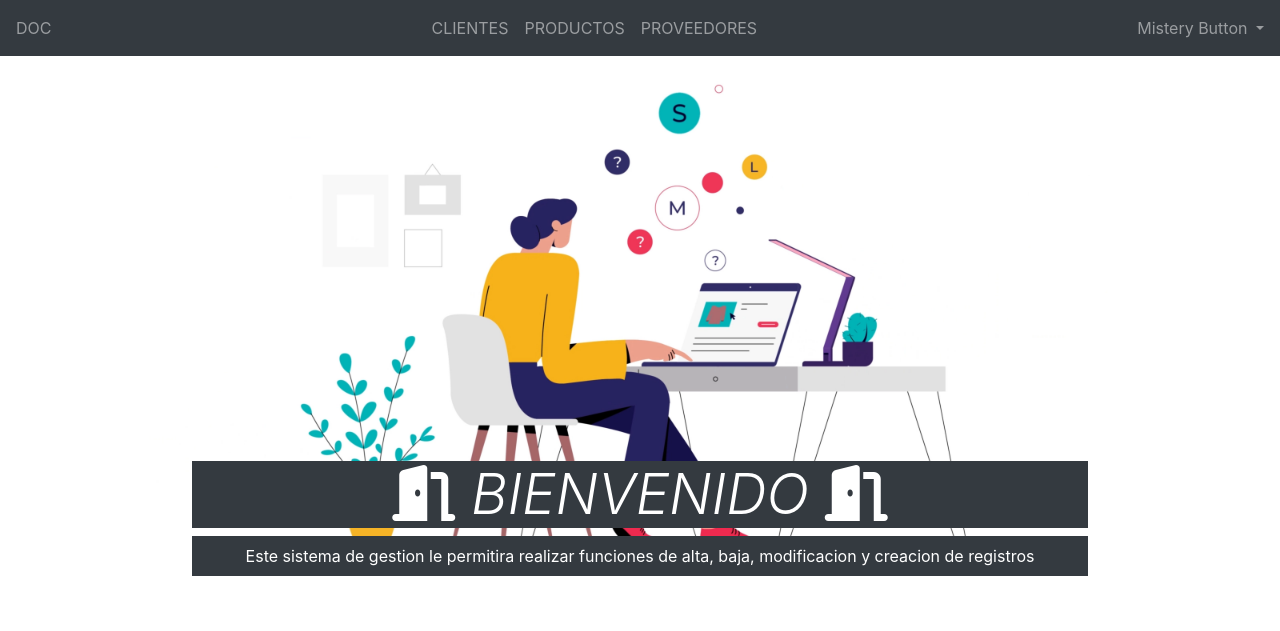
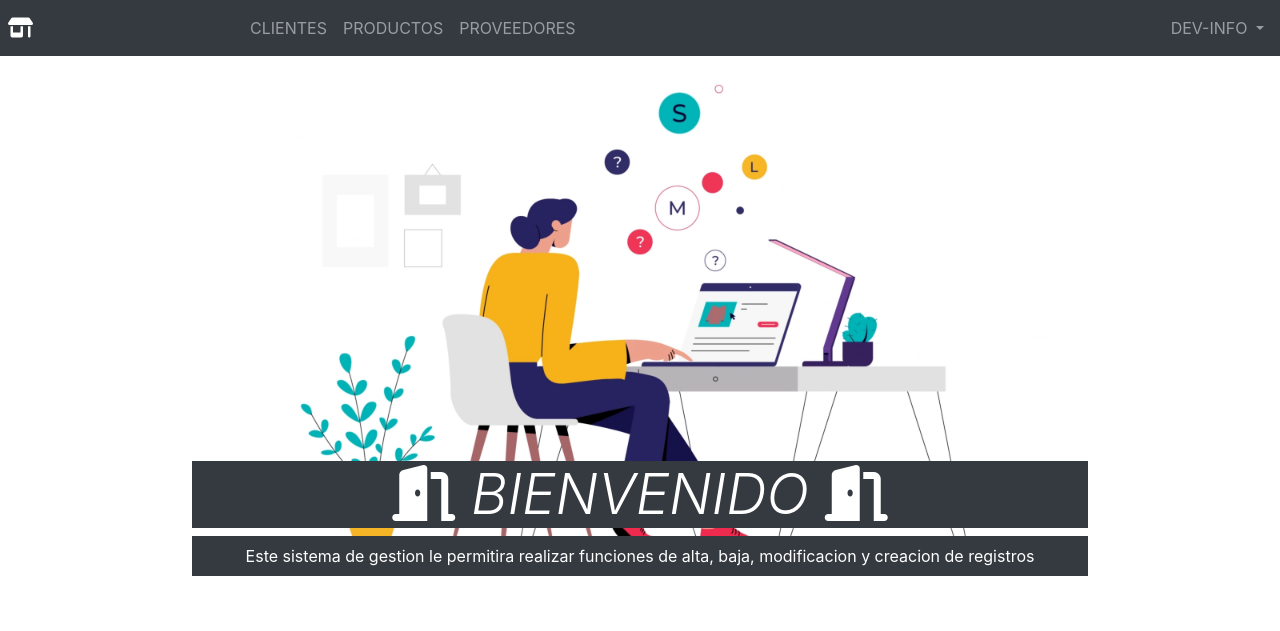
Before and after one commit to Matiasits/Proyecto-Final-Despensa, a Django app: page /inicio/ in a window 1280 px wide. Shown: the top 631 px of the page. Run offline with Django 3.2, Linux system fonts and the light colour scheme; some libraries are stand-ins or nearby versions.

Commit message:
agregado icono en navbar

```diff
--- a/templates/home.html
+++ b/templates/home.html
@@ -16,13 +16,9 @@
         <span class="navbar-toggler-icon"></span>
     </button>
 
-    <div class="collapse navbar-collapse" id="collapsibleNavbar">
-        <ul class="navbar-nav">
-            <li class="nav-item">
-                <a class="nav-link" href="https://docs.google.com/document/d/11gKIexvtgDjJnvWaDWfe-55VHDUgXjgX4p4SLRJCOlY/edit" target="_blank">DOC</a>
-            </li>
-        </ul>
-    </div>
+    <a class="navbar-brand" href="#">
+        <i class="fa-solid fa-shop"></i>
+    </a>
 
     <div class="collapse navbar-collapse justify-content-center " id="collapsibleNavbar">
         <!-- Links LISTADO PROVEEDORES-->
@@ -43,11 +39,12 @@
         <ul class="navbar-nav">
             <li class="nav-item dropdown">
                 <a class="nav-link dropdown-toggle" href="#" id="navbardrop" data-toggle="dropdown">
-                  Mistery Button
+                  DEV-INFO
                 </a>
                 <div class="dropdown-menu">
-                  <a class="dropdown-item" href="https://www.linkedin.com/in/matias-roldan-71b255237/" target="_blank">LINKEDIN</a>
-                  <a class="dropdown-item" href="https://github.com/Matiasits/Proyecto-Final-Despensa.git" target="_blank" >GITHUB</a>
+                    <a class="dropdown-item" href="https://www.linkedin.com/in/matias-roldan-71b255237/" target="_blank">Linkedin</a>
+                    <a class="dropdown-item" href="https://github.com/Matiasits/Proyecto-Final-Despensa.git" target="_blank" >GitHub</a>
+                    <a class="dropdown-item" href="https://docs.google.com/document/d/11gKIexvtgDjJnvWaDWfe-55VHDUgXjgX4p4SLRJCOlY/edit">Documentacion</a>
                 </div>
               </li>
         </ul>
```
Also changed, not shown: static/media/Proveedor/c4.jpg (deleted), static/media/Proveedor/c4.png (deleted).
